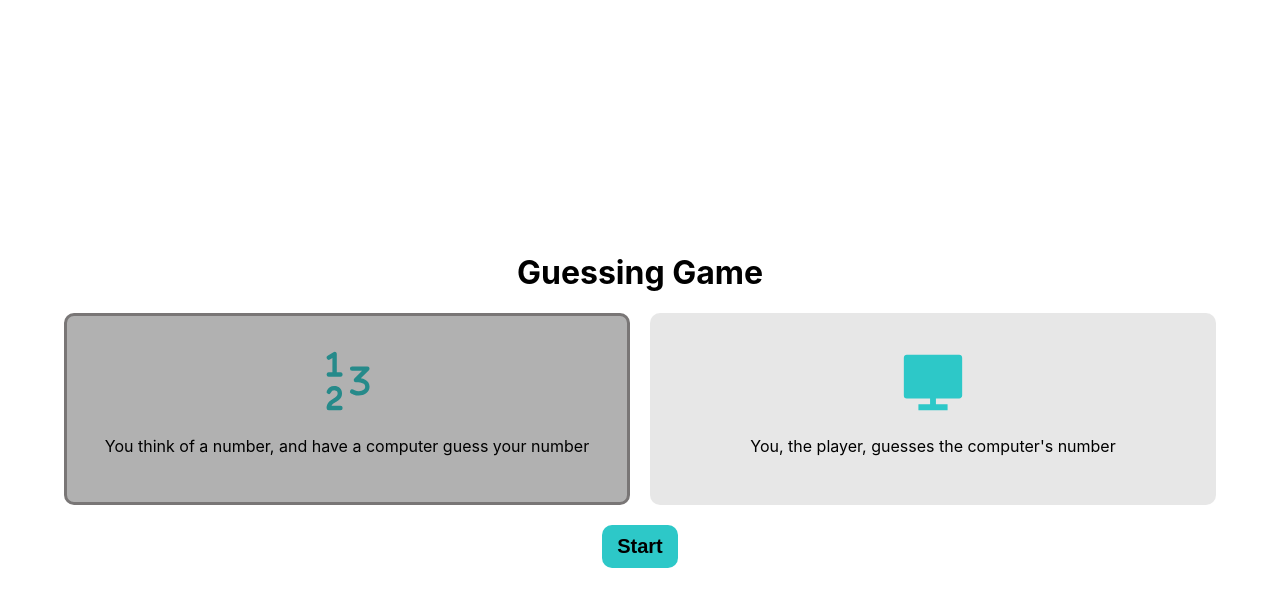
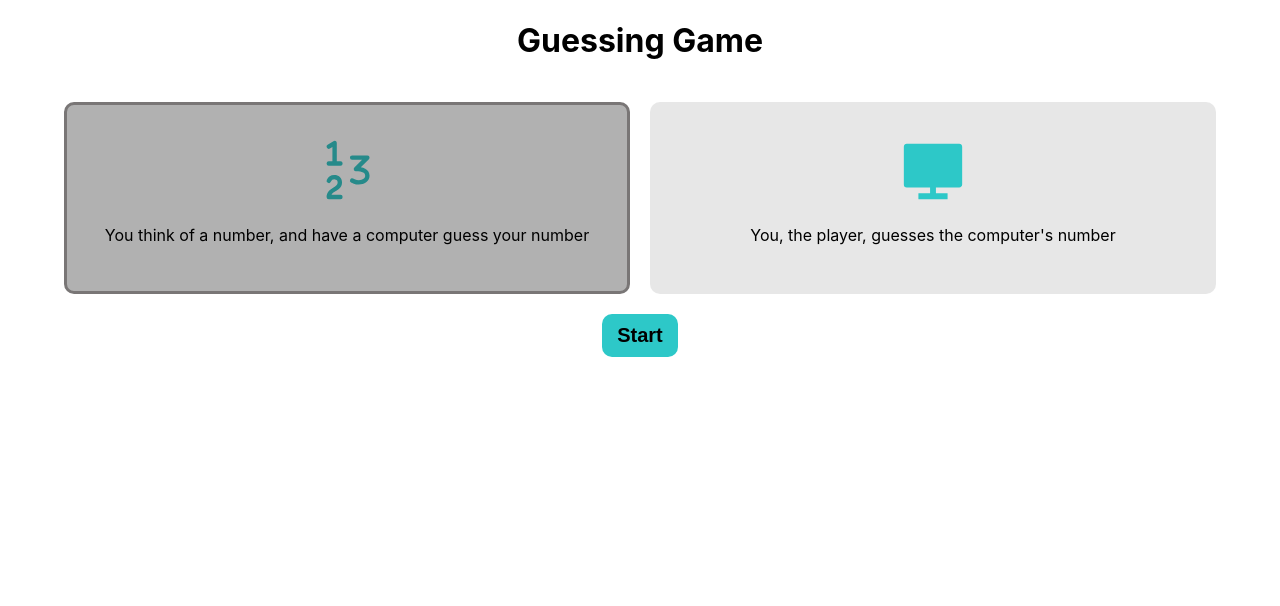
Before and after one commit to daviddstewartt/wcc-guessing-game, a React (Create React App) app: page / in a window 1280 px wide. Shown: the top 606 px of the page. Built offline with nearby package versions, Linux system fonts and the light colour scheme.

Commit message:
Updated: Stylng

```diff
--- a/src/App.css
+++ b/src/App.css
@@ -1,9 +1,26 @@
 .App {
   display: flex;
+  flex: 1;
+  flex-direction: column;
+  /* display: flex;
   flex-direction: column;
   justify-content: center;
   align-items: center;
   height: 100vh;
+  text-align: center; */
+}
+.gamemode-container{
+  padding: 25px 10px;
+}
+
+.main-container {
+  display: flex;
+  flex: 1;
+  height: 100%;
+  flex-direction: column;
+  justify-content: center;
+  align-items: center;
+  /* height: 100vh; */
   text-align: center;
 }
 
@@ -39,3 +56,7 @@ button {
   border-color: #797676;
   background-color: #b1b1b1;
 }
+
+.box.light {
+  border-color: #2dc8c850;
+}
--- a/src/Screens/SelectGameMode.tsx
+++ b/src/Screens/SelectGameMode.tsx
@@ -9,7 +9,7 @@ const SelectGameMode = () => {
 	const [gameModeId, setGameModeId] = useState<number>(1);
 
     return (
-        <div>
+        <div className='main-container'>
             <h1>Guessing Game</h1>
 			<div style={{display: 'flex', flexDirection: 'row', justifyContent: 'center', margin: '20px 0'}}>
 				<Box highlight={gameModeId === 1} onClick={() => setGameModeId(1)}>
```
